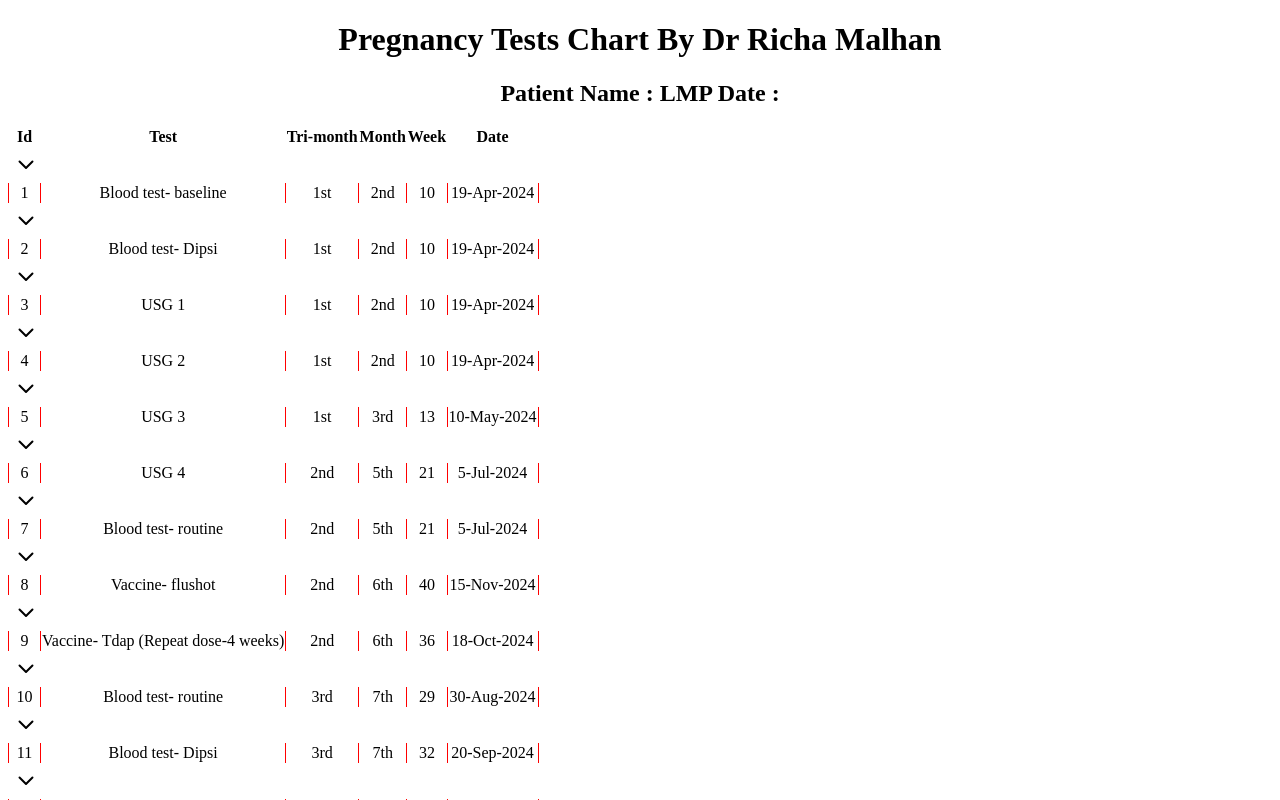
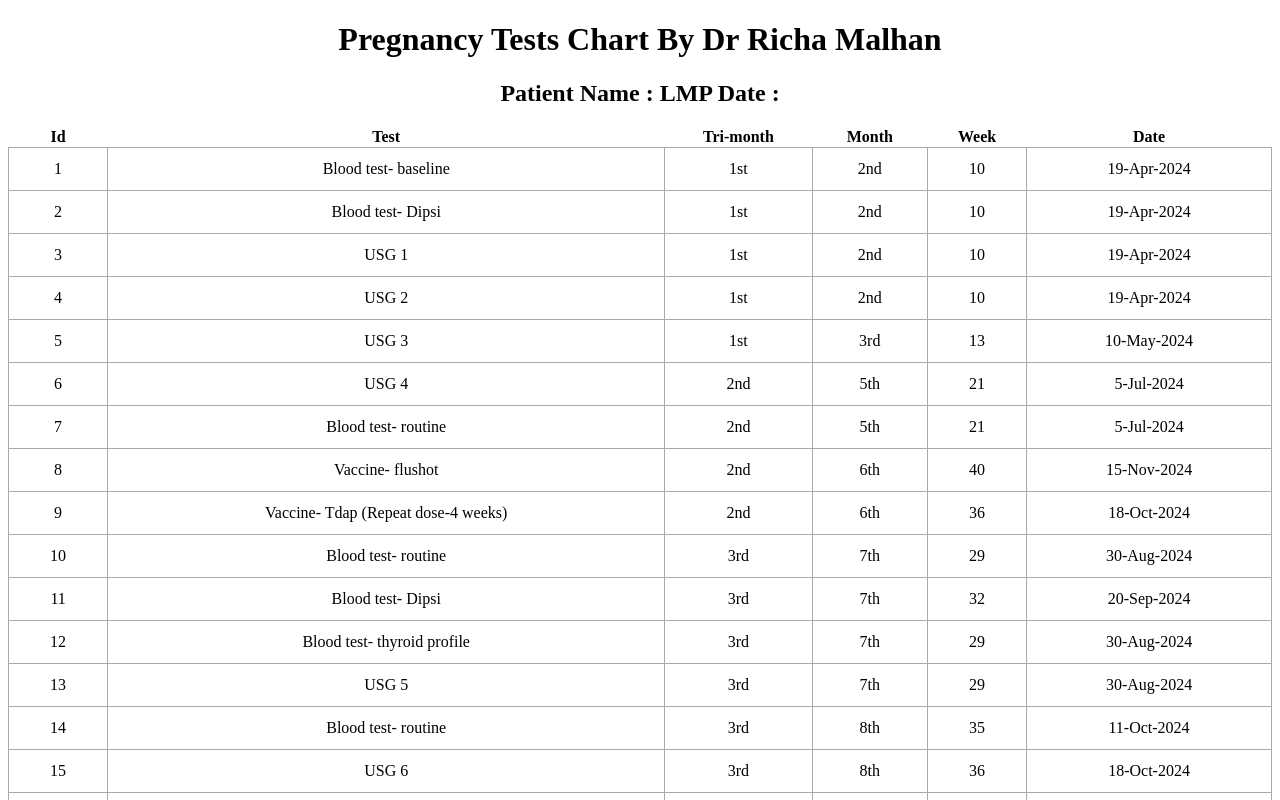
Before and after one commit to puneetkaura/pwabasic, a React (Create React App) app: page / in a window 1280 px wide. Shown: the top 800 px of the page. Built offline with nearby package versions, Linux system fonts and the light colour scheme; the HTML template or start-up script is replaced by a standard one.

Commit message:
changes accordian

```diff
--- a/src/App.css
+++ b/src/App.css
@@ -2,12 +2,13 @@
   text-align: center;
 }
 
-table { border-collapse: collapse; }
+table { border-collapse: collapse; width: 100%;}
 tr { border: none; }
 td {
-  border-right: solid 1px #f00;
-  border-left: solid 1px #f00;
+  padding: 12px 16px;
+  border: 1px solid #aaa;
   justify-content: space-between;
+
 }
 
 .App-logo {
--- a/src/App.js
+++ b/src/App.js
@@ -2,32 +2,46 @@ import './App.css';
 import DATA from './data';
 import Accordion from './accordian'
 import { useSearchParams } from "react-router-dom";
+import { useState } from 'react';
 
 
 function App() {
   const [searchParams] = useSearchParams();
   const name = searchParams.get("name")
   const lmpDate = searchParams.get("lmpDate")
+  const [activeDesc, setActiveDesc] = useState(1)
+  const [accordianOpen,setAccordianOpen]=useState(false)
+  const handleAccordian = (activeId) => {
+
+    if(activeId == activeDesc) {
+        setAccordianOpen(!accordianOpen);
+    } else {
+        setAccordianOpen(true);
+    }
+
+    setActiveDesc(activeId);
+}
+
   return (
     <div className="App">
-      <div class="sticky top-0 left-0 w-full bg-blue-700">
-        <><h1 class="text-1xl text-left text-white">Pregnancy Tests Chart By Dr Richa Malhan</h1>
-          <div className=' text-left	flex-direction: column-reverse;'><h2 class="text-sm">
+      <div className="sticky top-0 left-0 w-full bg-blue-700 z-50">
+        <><h1 className="text-1xl text-center text-white">Pregnancy Tests Chart By Dr Richa Malhan</h1>
+          <div className=' text-center	flex-direction: column-reverse;'><h2 class="text-sm">
             <span className='text-white text-sm '> Patient Name : {name}   LMP Date : {lmpDate} </span> </h2> </div>
         </>
       </div>
 
       <div class="relative overflow-x-auto shadow-md sm:rounded-lg">
 
-      <table  class="w-full text-sm text-left rtl:text-right text-gray-500 dark:text-gray-400">
-        <thead class="text-xs text-gray-700 uppercase dark:text-gray-400">
-          <tr>
-            <th scope="col" class="px-6 py-4 bg-indigo-50 dark:bg-indigo-800">Id</th>
-            <th scope="col" class="px-6 py-4 bg-indigo-50 dark:bg-indigo-800">Test</th>
-            <th  scope="col" class="px-6 py-4 bg-indigo-50 dark:bg-indigo-800">Tri-month</th>
-            <th scope="col" class="px-6 py-4 bg-indigo-50 dark:bg-indigo-800">Month</th>
-            <th scope="col" class="px-6 py-4 bg-indigo-50 dark:bg-indigo-800">Week</th>
-            <th scope="col" class="px-6 py-4 bg-indigo-50 dark:bg-indigo-800">Date</th>
+        <table class="text-sm text-left">
+          <thead class=" font-semi-bold leading-tight h-full w-full bg-teal-400 w-1/2 p-4 mx-auto text-center text-pink-700 border">
+            <tr class="bg-white">
+              <th>Id</th>
+              <th>Test</th>
+              <th>Tri-month</th>
+              <th>Month</th>
+              <th>Week</th>
+              <th>Date</th>
             </tr>
           </thead>
           <tbody>
@@ -35,14 +49,14 @@ function App() {
               //  DATA.filter(item => item.StartDate > lmpDate).map((item)=>(
               DATA.map((item) => (
                 <>
-                <div className='accordion w-full text-left text-teal-700'>
-                  <Accordion Importance={item["Importance"]} />
-                </div>
-                <tr className="even:bg-gray-100 odd:bg-white accordion text-left">
+
+                  <tr className="bg-gray-100  accordion text-left" onClick={()=>handleAccordian(item["Id"])}>
+
                     <td className='text-pink-700 text-1xl'>
                       {item["Id"]}
                     </td>
                     <td>{item["Checkup"]}
+
                     </td>
                     <td>{item["Trimsester"]}</td>
                     <td>{item["Pregnancymonth"]}</td>
@@ -51,6 +65,16 @@ function App() {
 
                   </tr>
 
+                  {
+                    item["Id"]==activeDesc && accordianOpen &&
+                    <tr>
+
+                    <td colSpan={6}>
+                      <div className='accordian-content'>
+                        {item["Importance"]}
+                      </div>
+                    </td>
+                  </tr>}
                 </>
 
               ))}
```
Lines whose indentation alone changed are shown as unchanged.
